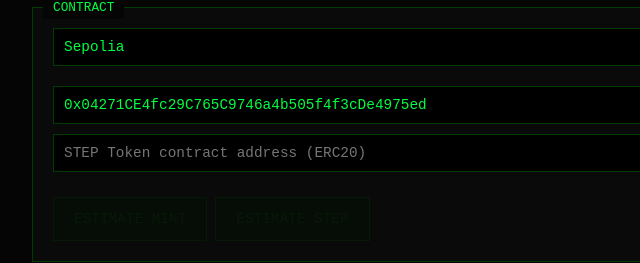
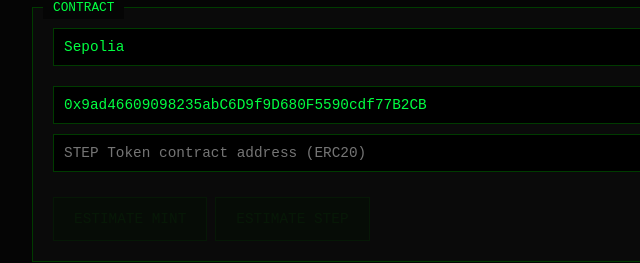
Before and after one commit to jvaleskadevs/onchain-life, a website: page index.html in a window 1280 px wide. Shown: the part 233-496 px from the top of the page, 158-798 px from the left. Drawn offline with nearby package versions, Linux system fonts and the light colour scheme.

Commit message:
newGasKillerVersion

```diff
--- a/index.html
+++ b/index.html
@@ -439,7 +439,7 @@
                         <option selected value="11155111">Sepolia</option>
                     </select>
                 </div>
-                <input type="text" id="contractAddr" placeholder="OnchainLifeNFT contract address" value="0x04271CE4fc29C765C9746a4b505f4f3cDe4975ed" oninput="onContractInput()">
+                <input type="text" id="contractAddr" placeholder="OnchainLifeNFT contract address" value="0x9ad46609098235abC6D9f9D680F5590cdf77B2CB" oninput="onContractInput()">
                 <input type="text" id="stepTokenAddr" placeholder="STEP Token contract address (ERC20)" value="" oninput="onContractInput()">
 
                 <div class="button-row">
```
